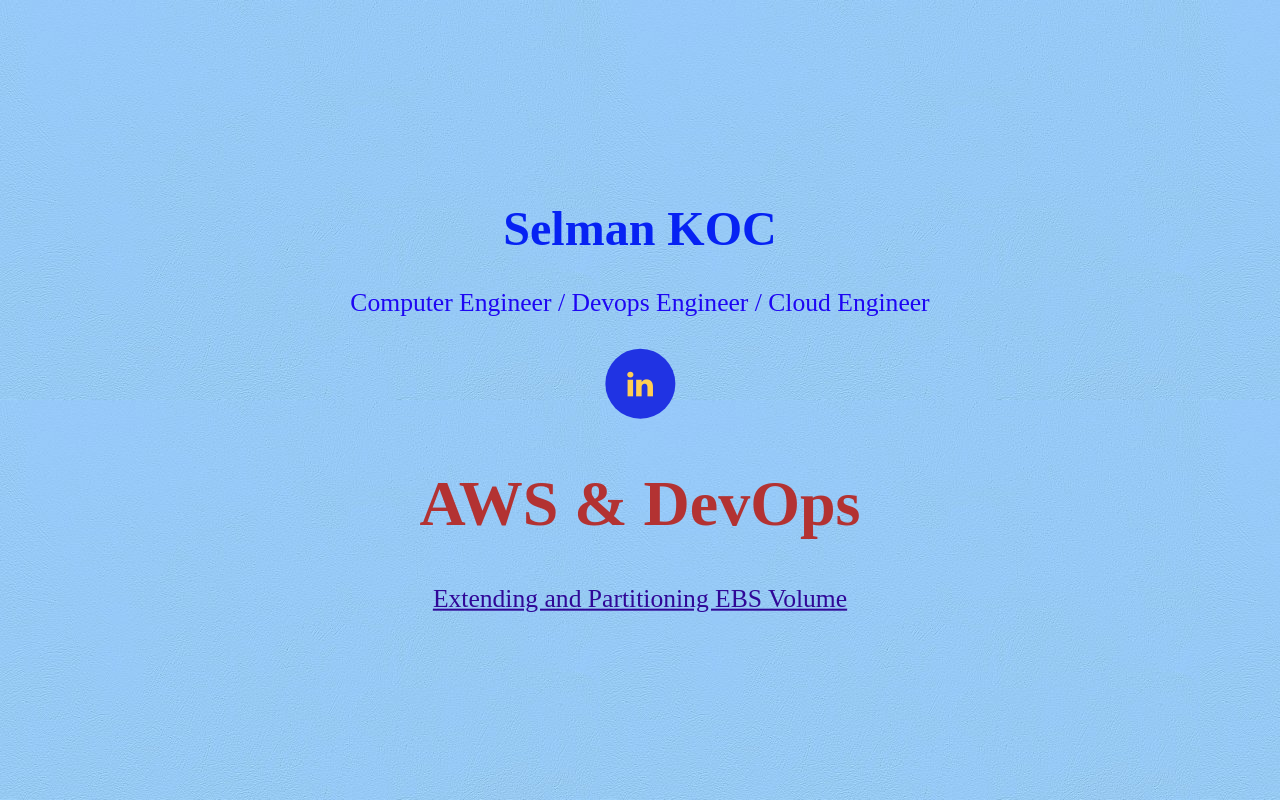
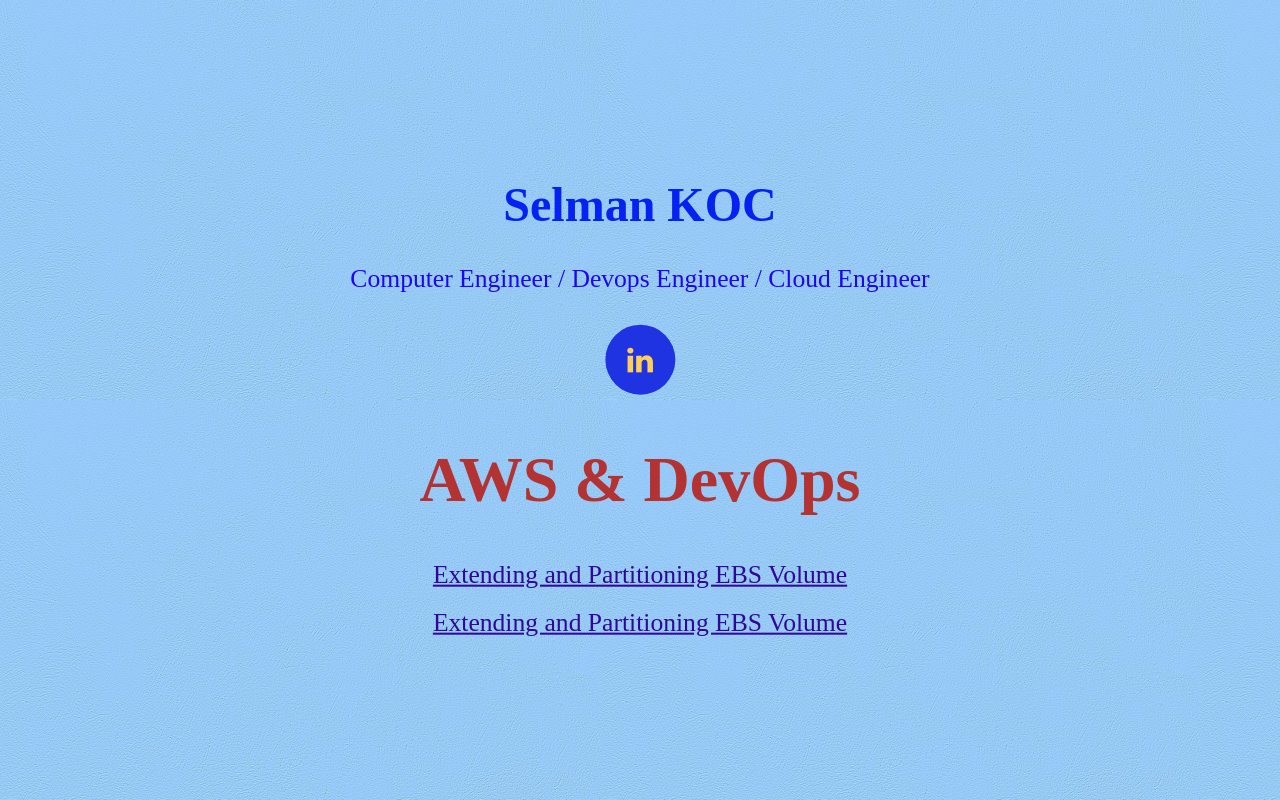
Before and after one commit to skoc10/skoc10.github.io, a plain HTML site: page index.html in a window 1280 px wide. Drawn offline with Linux system fonts and the light colour scheme.

Commit message:
commans file added to index

```diff
--- a/index.html
+++ b/index.html
@@ -28,6 +28,8 @@
 
         <a style="font-size:160%; color:rgb(48, 7, 151);" href="https://medium.com/@selmankoc/extending-and-partitioning-ebs-volume-e3f8393c05fe" > Extending and Partitioning EBS Volume</a>
         <br> <br>
+        <a style="font-size:160%; color:rgb(48, 7, 151);" href="Linux Commands For DevOps 06b1dca76aac4d88a792b31cbd439abf/html" > Extending and Partitioning EBS Volume</a>
+        <br> <br>
 
     </div>
 
```
